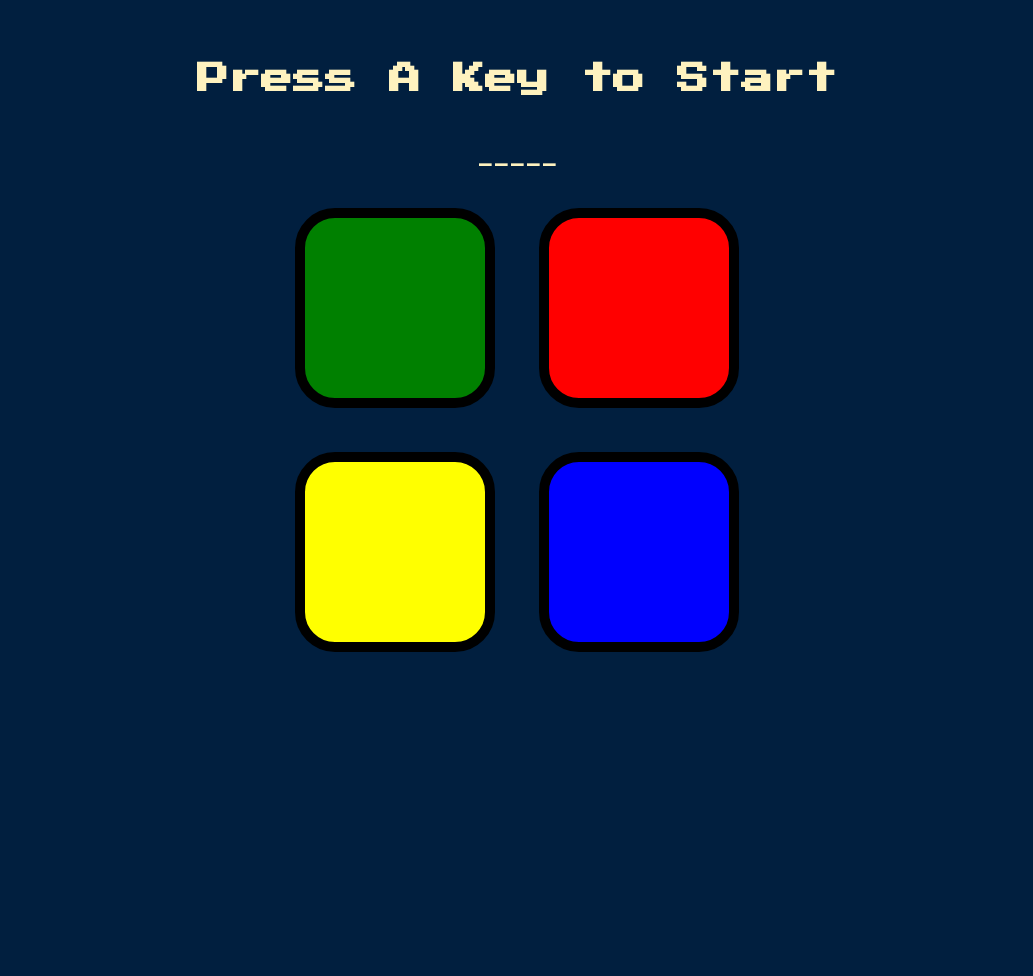
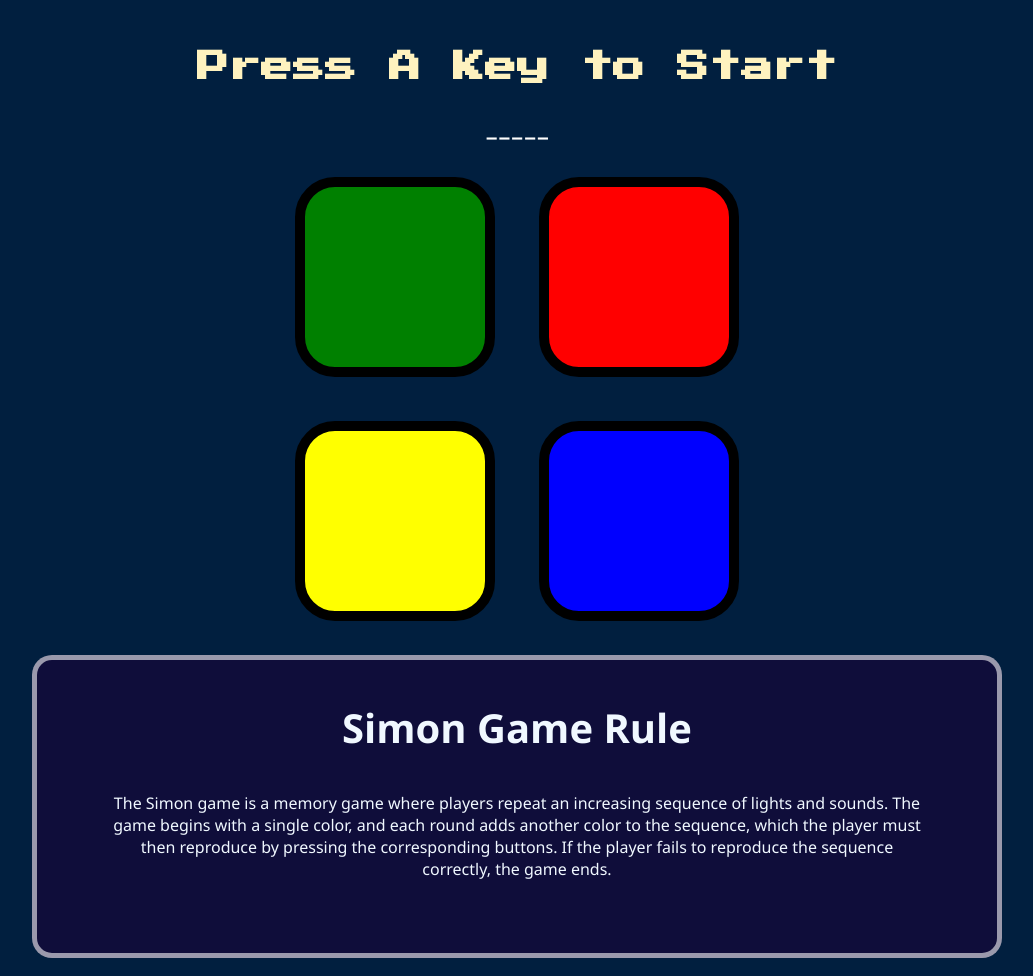
Before and after one commit to Lilaven/simons-game, a plain HTML site: page index.html in a window 1280 px wide. Shown: the whole page, without its empty margins (123-1156 px from the left). Before the commit the page ends 800 px from the top, so only its background shows below. Drawn offline with nearby package versions, Linux system fonts and the light colour scheme.

Commit message:
Add files via upload

```diff
--- a/index.html
+++ b/index.html
@@ -32,6 +32,11 @@
 
   </div>
 
+  <div class="simon-game-rule">
+    <p class="title-game-rule">Simon Game Rule</p>
+    <p>The Simon game is a memory game where players repeat an increasing sequence of lights and sounds. The game begins with a single color, and each round adds another color to the sequence, which the player must then reproduce by pressing the corresponding buttons. If the player fails to reproduce the sequence correctly, the game ends.</p>
+  </div>
+
   <script src="https://ajax.googleapis.com/ajax/libs/jquery/3.7.1/jquery.min.js"></script>
   <script src="game.js"></script>
 </body>
--- a/styles.css
+++ b/styles.css
@@ -6,7 +6,7 @@ body {
 #level-title {
   font-family: 'Press Start 2P', cursive;
   font-size: 2rem;
-  margin:  5%;
+  margin:  4%;
   color: #FEF2BF;
 }
 
@@ -54,7 +54,36 @@ body {
 
 h2 {
   font-family: 'Press Start 2P', cursive;
-  font-size: 1em;
-  color: #FEF2BF;
+  font-size: 0.8em;
+  color: #ffffff;
   margin: 0 0 5 0;
 }
+
+.simon-game-rule {
+  margin: 10px;
+  display: inline-block;
+  height: 25%;
+  width: 70%;
+  border: 5px solid rgba(255, 255, 255, 0.582);
+  background-color: #13093ace;
+  border-radius: 20px;
+  padding: 3%;
+}
+
+.title-game-rule {
+  color: aliceblue;
+  font-family:'Segoe UI', Tahoma, sans-serif;
+  font-weight: 900;
+  font-size: 2.5em;
+  padding: 2px;
+  margin: 0 2% 0 2%;
+}
+
+p {
+  color: aliceblue;
+  font-family:'Segoe UI', Tahoma, sans-serif;
+  font-weight: 400;
+  padding: 2%;
+  margin: 2%;
+  font-size: 1em;
+}
```
